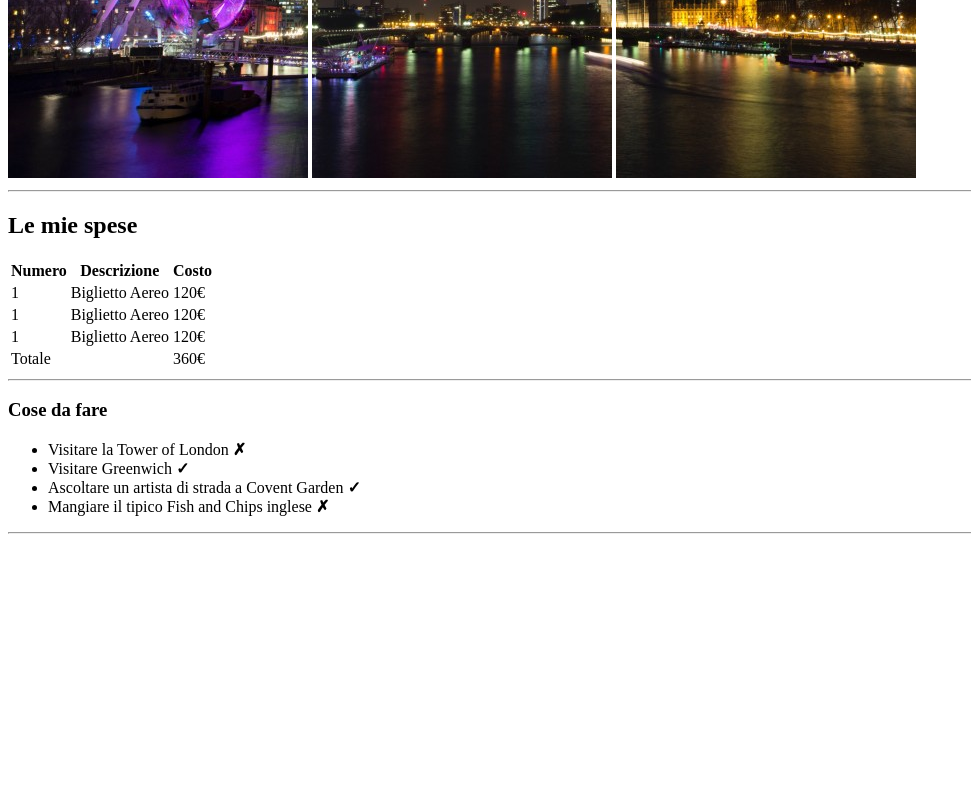
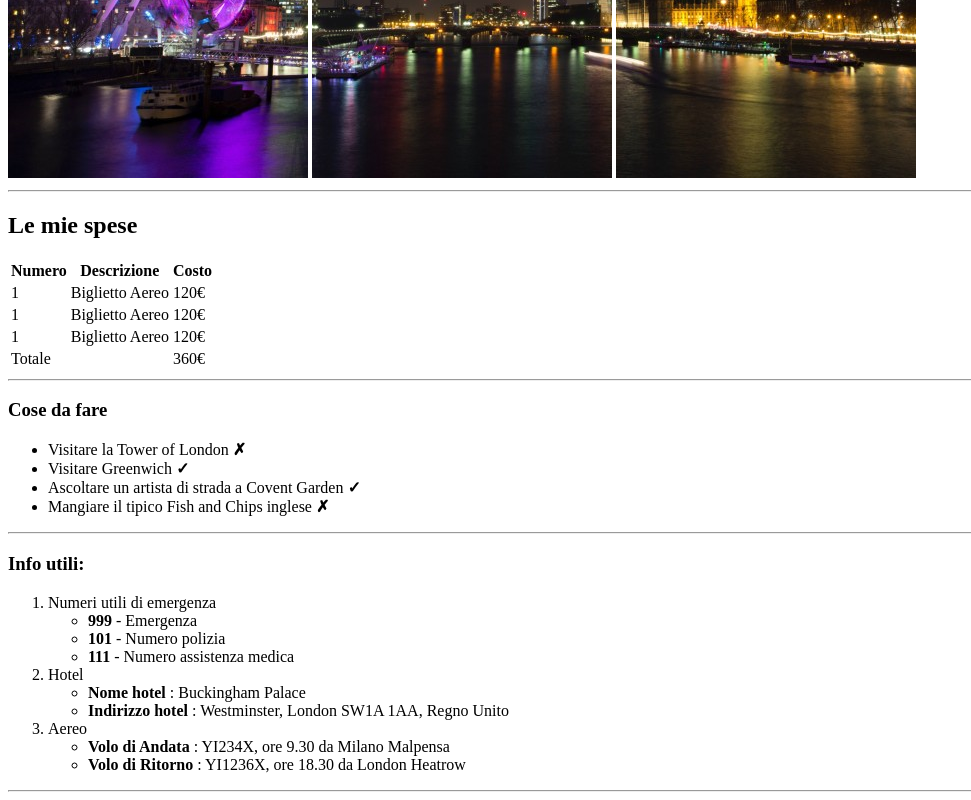
Before and after one commit to marcelloberetta/html-london-trip, a plain HTML site: page index.html in a window 1280 px wide. Shown: the part 502-1302 px from the top of the page, without its empty margins (0-971 px from the left). Before the commit the page ends 1044 px from the top, so only its background shows below. Drawn offline with Linux system fonts and the light colour scheme.

Commit message:
Creata sezione Informazioni

```diff
--- a/index.html
+++ b/index.html
@@ -129,6 +129,63 @@
 
     <!-- /Programma -->
 
+    <!-- Informazioni -->
+
+    <section>
+
+      <h3>Info utili:</h3>
+
+      <ol>
+
+        <li>Numeri utili di emergenza
+
+          <ul>
+
+            <li><strong>999</strong> - Emergenza</li>
+
+            <li><strong>101</strong> - Numero polizia</li>
+
+            <li><strong>111</strong> - Numero assistenza medica</li>
+
+          </ul>
+
+        </li>
+
+        <li>Hotel
+
+          <ul>
+
+            <li><strong>Nome hotel</strong> : Buckingham Palace</li>
+
+            <li><strong>Indirizzo hotel</strong> : Westminster, London SW1A 1AA, Regno Unito</li>
+
+          </ul>
+
+        </li>
+
+        </li>
+
+        <li>Aereo
+
+          <ul>
+
+            <li><strong>Volo di Andata</strong> : YI234X, ore 9.30 da Milano Malpensa</li>
+
+            <li><strong>Volo di Ritorno</strong> : YI1236X, ore 18.30 da London Heatrow</li>
+
+          </ul>
+
+        </li>
+
+      </ol>
+
+      <hr>
+
+    </section>
+
+    <!-- /Informazioni -->
+
   </main>
+
 </body>
 </html>
```
